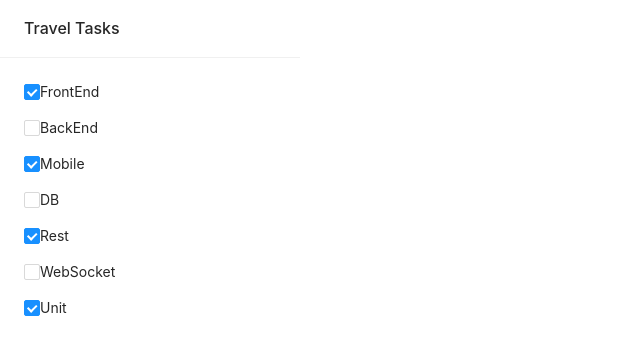
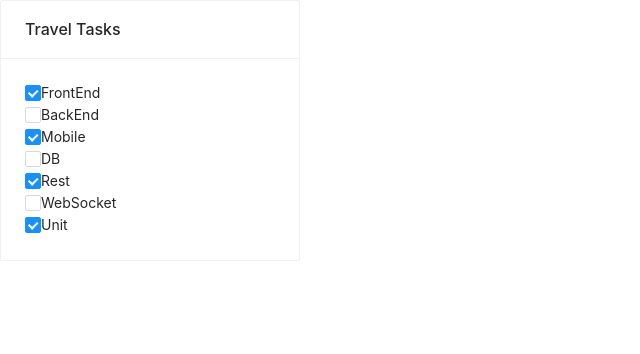
Before and after one commit to sshaporov/mytasks-frontend, a React (Create React App) app: page / in a window 1280 px wide. Shown: the top 354 px of the page, without its empty margins (0-640 px from the left). Built offline with nearby package versions, Linux system fonts and the light colour scheme.

Commit message:
implement mark amd edit Task

```diff
--- a/src/App.tsx
+++ b/src/App.tsx
@@ -10,7 +10,7 @@ export type TaskType = {
   isDone: boolean,
 }
 
-function App() {
+const App = () => {
   DEV_VERSION && console.log('App');
 
   const [tasks, setTasks] = useState<Array<TaskType>>([
@@ -23,7 +23,28 @@ function App() {
     {id: v1(), title: 'Unit', isDone: true},
   ])
 
-  return <CardTasks tasks={tasks} cardTitle={'Travel Tasks'}/>
+  const changeTaskTitle = (id: string, title: string) => {
+    const task = tasks.find(t => t.id === id)
+    if (task) {
+      task.title = title
+      setTasks([...tasks])
+    }
+  }
+
+  const markTask = (id: string) => {
+    const task = tasks.find(t => t.id === id)
+    if (task) {
+      task.isDone = !task.isDone
+      setTasks([...tasks])
+    }
+  }
+
+  return <CardTasks
+           tasks={tasks}
+           cardTitle={'Travel Tasks'}
+           changeTaskTitle={changeTaskTitle}
+           markTask={markTask}
+         />
 }
 
 export default App;
--- a/src/components/cardTasks/CardTasks.tsx
+++ b/src/components/cardTasks/CardTasks.tsx
@@ -1,22 +1,35 @@
-import { Card } from 'antd';
+import React from 'react';
+import {Card} from 'antd';
 import {TaskType} from '../../App';
 import {Task} from '../task/Task';
 
 export type CardTasksPropsType = {
   cardTitle: string
   tasks: Array<TaskType>
+  changeTaskTitle: (id: string, title: string) => void
+  markTask: (id: string) => void
 }
-export const CardTasks: React.FC<CardTasksPropsType> = (
+export const CardTasks: React.FC<CardTasksPropsType> = React.memo((
   {
     cardTitle,
     tasks,
+    changeTaskTitle,
+    markTask,
   }
 ) => {
   return (
     <div>
-      <Card title={cardTitle} bordered={false} style={{ width: 300 }}>
-        { tasks.map(t => <Task key={t.id} task={t}/>) }
+      <Card title={cardTitle} bordered={true} style={{width: 300}}>
+
+        {tasks.map(t => <Task
+                          key={t.id}
+                          task={t}
+                          changeTaskTitle={changeTaskTitle}
+                          markTask={markTask}
+                        />
+        )}
+
       </Card>
     </div>
   )
-}
+})
--- /dev/null
+++ b/src/components/editableSpan/EditableSpan.tsx
@@ -0,0 +1,35 @@
+import React, {ChangeEvent, useState} from 'react';
+
+type EditableSpanPropsType = {
+  value: string
+  changeValue: (value: string) => void
+}
+
+export const EditableSpan: React.FC<EditableSpanPropsType> = React.memo((
+  {
+    value,
+    changeValue
+  }
+) => {
+  let [editMode, setEditMode] = useState<boolean>(false)
+  let [title, setTitle] = useState<string>(value)
+
+  const activatedEditMode = () => {
+    setEditMode(true)
+  }
+  const deActivatedEditMode = () => {
+    setEditMode(false)
+    changeValue(title)
+  }
+  const onChangeHandler = (e: ChangeEvent<HTMLInputElement>) => {
+    setTitle(e.currentTarget.value)
+  }
+
+  return editMode
+    ? <input
+        value={title}
+        onChange={onChangeHandler}
+        onBlur={deActivatedEditMode}
+        autoFocus={true}/>
+    : <span onDoubleClick={activatedEditMode}>{value}</span>
+})
--- a/src/components/task/Task.tsx
+++ b/src/components/task/Task.tsx
@@ -1,19 +1,35 @@
-import { Checkbox } from 'antd';
-import React from 'react';
-import {TaskType} from '../../App';
+import { Checkbox } from 'antd'
+import React from 'react'
+import {TaskType} from '../../App'
+import {DEV_VERSION} from '../../config';
+import {EditableSpan} from '../editableSpan/EditableSpan';
 
 export type TaskPropsType = {
   task: TaskType
+  changeTaskTitle: (id: string, title: string) => void
+  markTask: (id: string) => void
 }
-export const Task: React.FC<TaskPropsType> = (
+export const Task: React.FC<TaskPropsType> = React.memo((
   {
     task,
+    changeTaskTitle,
+    markTask
   }
 ) => {
+  DEV_VERSION && console.log('Task')
+
+  const onChangeTaskTitle = (text: string) => {
+    changeTaskTitle(task.id, text)
+  }
+  const onMarkTask = () => {
+    markTask(task.id)
+  }
+
   return (
-    <p>
-      <Checkbox checked={task.isDone}/>
-      {task.title}
-    </p>
+    <div>
+      <Checkbox checked={task.isDone} onClick={onMarkTask}/>
+      <EditableSpan value={task.title} changeValue={onChangeTaskTitle}/>
+
+    </div>
   )
-}
+})
```
